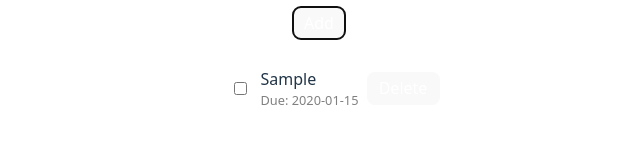
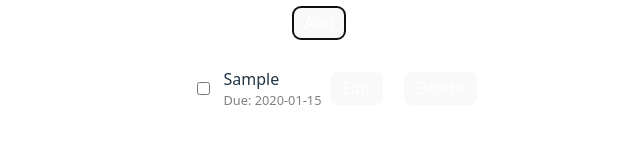
Before and after one commit to goose44/TaskManager, a React (Vite) app: page / in a window 1280 px wide. Both pictures are taken after typing "Sample", "2020-01-15" into the empty fields and a click on the button "Add". Shown: the part 415-558 px from the top of the page, without its empty margins (321-961 px from the left). Built offline with nearby package versions, Linux system fonts and the light colour scheme.

Commit message:
edit button

```diff
--- a/src/App.jsx
+++ b/src/App.jsx
@@ -5,6 +5,8 @@ function App() {
   const [tasks, setTasks] = useState([]);
   const [input, setInput] = useState("");
   const [dueDate, setDueDate] = useState("");
+  const [editingIndex, setEditingIndex] = useState(null);
+  const [editedText, setEditedText] = useState("");
 
   // load tasks from localStorage on first load
   useEffect(() => {
@@ -44,6 +46,23 @@ function App() {
     setDueDate("");
   };
 
+  const startEditing = (index) => {
+    setEditingIndex(index);
+    setEditedText(tasks[index].text);
+  };
+
+  // editing tasks
+  const saveEdit = (index) => {
+    const updatedTasks = tasks.map((task, i) =>
+      i === index ? { ...task, text: editedText } : task
+  );
+
+    setTasks(updatedTasks);
+    setEditingIndex(null);
+    setEditedText("");
+  };
+
+  // key shortcut to add
   const handleKeyDown = (e) => {
     if (e.key === 'Enter') {
       addTask();
@@ -61,6 +80,36 @@ function App() {
 
   const deleteTask = (indexToDelete) => {
     setTasks(tasks.filter((_, index) => index !== indexToDelete));
+  };
+
+  const renderTaskContent = (task, index) => {
+    if (editingIndex === index) {
+      return (
+        <div>
+          <input
+            type="text"
+            value={editedText}
+            onChange={(e) => setEditedText(e.target.value)}
+          />
+          <button onClick={() => saveEdit(index)}>Save</button>
+        </div>
+      );
+    }
+
+    return (
+      <div>
+        <span
+          style={{textDecoration: task.completed ? 'line-through' : 'none'}}>
+          {task.text}
+        </span>
+
+        {task.dueDate && (
+          <div className="due-date">
+            Due: {task.dueDate}
+          </div>
+        )}
+      </div>
+    );
   };
 
   return (
@@ -92,21 +141,20 @@ function App() {
               />
 
               <div className="task-text">
-                <span style={{textDecoration: task.completed ? 'line-through' : 'none'}}>
-                  {task.text}
-                </span>
-
-                {task.dueDate && (
-                  <div className="due-date">
-                    Due: {task.dueDate}
-                  </div>
-                )}
+                {renderTaskContent(task, index)}
               </div>
             </div>
 
-            <button onClick={() => deleteTask(index)}>
-              Delete
-            </button>
+            <div style={{ display: "flex", gap: "5px" }}>
+              {editingIndex !== index && (
+                <button onClick={() => startEditing(index)}>
+                  Edit
+                </button>
+              )}
+              <button onClick={() => deleteTask(index)}>
+                Delete
+              </button>
+            </div>
           </li>
         ))}
       </ul>
```
